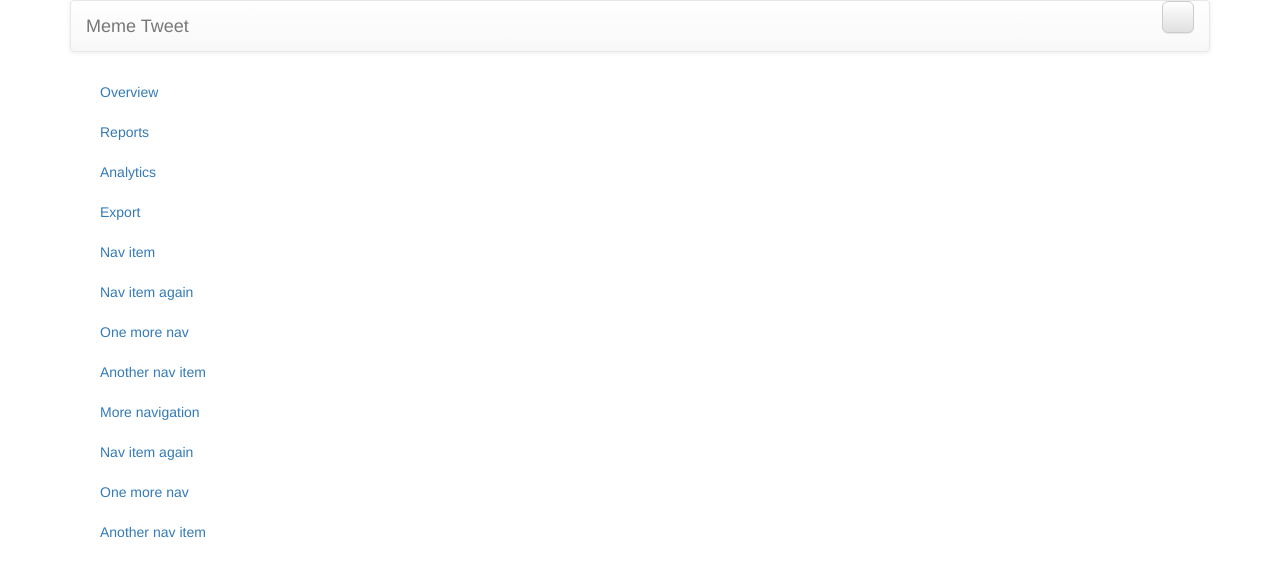
After one commit to YanrongWo/Memetweet, a Flask app: template templates/users.html in a window 1280 px wide. The commit adds this page. Shown: the top 577 px of the page. Run offline with Flask 2, Linux system fonts and the light colour scheme; the template is opened without the code that fills it, so the values that code supplies are empty; parts of the project's set-up code (start-up, migrations or seed data) failed here and were passed over; some libraries are stand-ins or nearby versions.

Commit message:
Changes to categories and menu, sql for categories in categories

```diff
--- a/server.py
+++ b/server.py
@@ -63,7 +63,7 @@ def test3():
   userid = none
   return ''
 
-
+'''
 @app.route('/animals/', methods=["POST", "GET"])
 def animals():
 
@@ -184,8 +184,7 @@ def fail():
   context=dict(data=names)
   return render_template("fail.html", **context)
 
-
-
+'''
 
 
 @app.route('/', methods=["POST", "GET"])
@@ -199,6 +198,26 @@ def index():
   context=dict(data=names)
   return render_template("menu.html", **context)
 
+@app.route('/categories/<categoryname>/', methods=["POST", "GET"])
+def category(categoryname):
+  cursor = g.conn.execute("SELECT distinct name FROM category")
+  names = []
+  for result in cursor:
+    names.append(result['name'])
+  cursor.close()
+  context = dict(data=names)
+  return render_template("categories.html", **context)
+
+@app.route('/users/<username>/', methods = ["POST","GET"])
+def users(username):
+    cursor = g.conn.execute("SELECT distinct name FROM category")
+    names = []
+    for result in cursor:
+      names.append(result['name'])
+    cursor.close()
+    context = dict(data=names)
+    print request.path
+    return render_template("users.html", **context)
 
 @app.route('/RonasTest', methods=["POST", "GET"])
 def ronasTest():
@@ -241,7 +260,7 @@ if __name__ == "__main__":
 
     HOST, PORT = host, port
     print "running on %s:%d" % (HOST, PORT)
-    app.run(host=HOST, port=PORT, debug=debug, threaded=threaded)
+    app.run(host=HOST, port=PORT, debug=True, threaded=threaded)
 
 
   run()
--- a/templates/base.html
+++ b/templates/base.html
@@ -16,7 +16,7 @@
 
 
   {% block menu %}{% endblock %}
-
+  {% block users %}{% endblock %}
   {% block memetweet %}{% endblock %}
 
 
--- a/templates/menu.html
+++ b/templates/menu.html
@@ -36,6 +36,7 @@
       // they are logged into this app or not.
       document.getElementById('status').innerHTML = 'Please log ' +
         'into Facebook.';
+      document.getElementById('homebutton').style.display = "none";
       $.ajax({
         	method : "POST",
         	url: "/test3/",
@@ -97,6 +98,9 @@
       console.log('Successful login for: ' + response.name);
       document.getElementById('status').innerHTML =
         'Thanks for logging in, ' + response.name + '!';
+        document.getElementById('homebutton').style.display = "block";
+        document.getElementById('homebutton').href = "/users/"+response.id;
+        document.getElementById('userpage').innerHTML=response.name;
     });
   }
 </script>
@@ -114,18 +118,14 @@
           </div>
           <div id="navbar" class="navbar-collapse collapse">
             <ul class="nav navbar-nav">
-              <li class="active">
-				<button type="button" class="btn btn-default btn-lg" aria-label="Center Align" href = :/"">
-				  <span class="glyphicon glyphicon-home" aria-hidden="true"></span>
-				</button>
-              </li>
 			  {% for n in data %}
-			  {% if request.endpoint.endswith(n) %}
+			  {% set urlname = '/categories/' + n + '/' %}
+			  {% if request.path == urlname %}
 			  <li class = "active"><a href = '/'>
 			  {{n}}
 			  </a></li>
 			  {% else %}
-			  <li><a href = {{'/'+n}}>
+			  <li><a href = {{urlname}}>
 			  {{n}}
 			  </a></li>
 			  {% endif %}
@@ -133,7 +133,13 @@
             </ul>
             <ul class="nav navbar-nav navbar-right">
             	<li>
+				  <a id = "homebutton" href= "" class="btn btn-default btn-lg" aria-label="Center Align">
+				    <div id = "userpage"></div>
+				  </a>
+                </li>
+            	<li>
             		<div class="fb-login-button" data-max-rows="1" data-size="large" data-show-faces="false" data-auto-logout-link="true" scope="public_profile,email" onlogin="checkLoginState();" ></div>
+
 				</li>
 		    </ul>
           </div><!--/.nav-collapse -->
--- /dev/null
+++ b/templates/users.html
@@ -0,0 +1,27 @@
+{% extends "menu.html" %}
+
+{% block users %}
+<div class = "container">
+	<div class="col-sm-3 col-md-2 sidebar">
+          <ul class="nav nav-sidebar">
+            <li class="active"><a href="#">Overview <span class="sr-only">(current)</span></a></li>
+            <li><a href="#">Reports</a></li>
+            <li><a href="#">Analytics</a></li>
+            <li><a href="#">Export</a></li>
+          </ul>
+          <ul class="nav nav-sidebar">
+            <li><a href="">Nav item</a></li>
+            <li><a href="">Nav item again</a></li>
+            <li><a href="">One more nav</a></li>
+            <li><a href="">Another nav item</a></li>
+            <li><a href="">More navigation</a></li>
+          </ul>
+          <ul class="nav nav-sidebar">
+            <li><a href="">Nav item again</a></li>
+            <li><a href="">One more nav</a></li>
+            <li><a href="">Another nav item</a></li>
+          </ul>
+    </div>
+</div>
+
+{% endblock %}
```
Also changed, not shown: templates/categories.html (added, +39 -0 lines).
